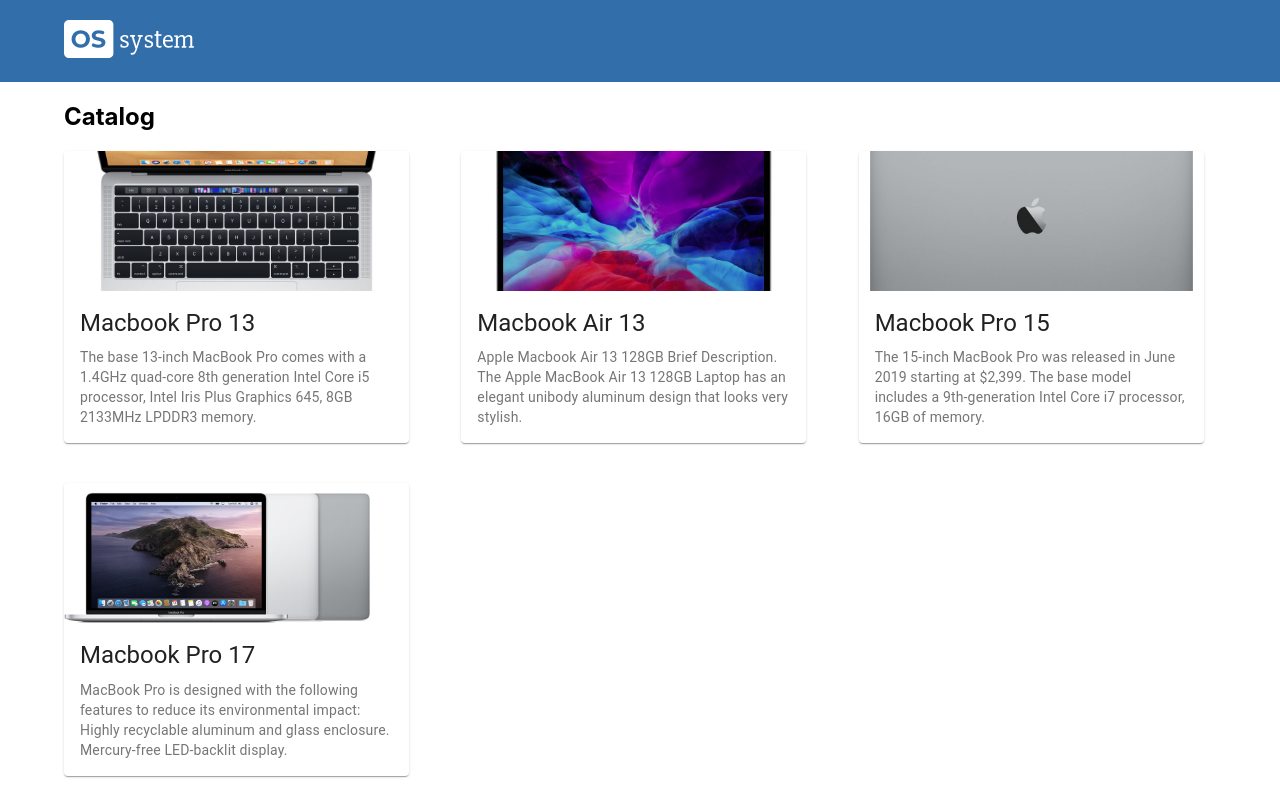
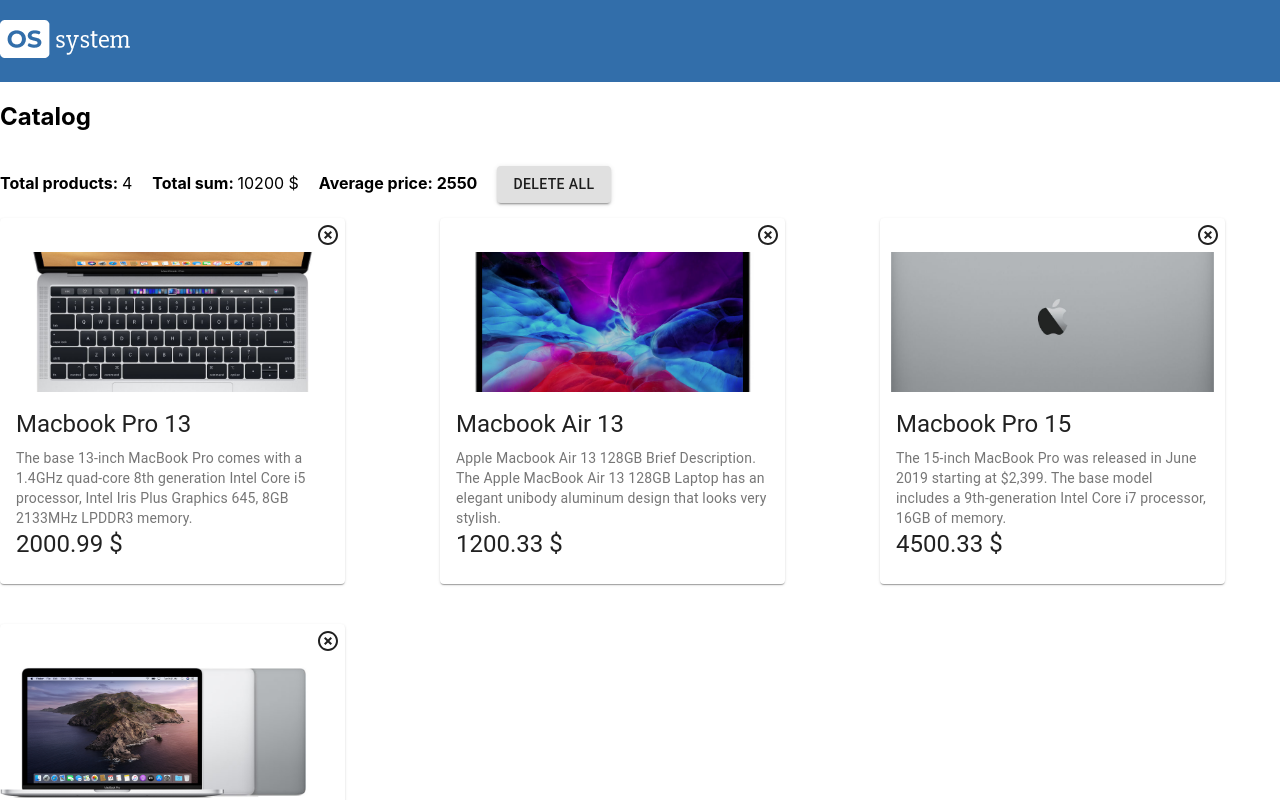
Before and after one commit to ArtyomZayarny/magaz, a React (Create React App) app: page / in a window 1280 px wide. Shown: the top 800 px of the page. Built offline with nearby package versions, Linux system fonts and the light colour scheme.

Commit message:
Fixed remove product card functional

```diff
--- a/package.json
+++ b/package.json
@@ -4,6 +4,7 @@
   "private": true,
   "dependencies": {
     "@material-ui/core": "^4.11.0",
+    "@material-ui/icons": "^4.9.1",
     "@testing-library/jest-dom": "^4.2.4",
     "@testing-library/react": "^9.3.2",
     "@testing-library/user-event": "^7.1.2",
--- a/src/catalog.json
+++ b/src/catalog.json
@@ -1,23 +1,31 @@
 {
   "products": [
       {
+        "id":"21",
         "name":"Macbook Pro 13",
         "img":"./images/pro13.jpg",
+        "price": "2000.99",
         "description": "The base 13-inch MacBook Pro comes with a 1.4GHz quad-core 8th generation Intel Core i5 processor, Intel Iris Plus Graphics 645, 8GB 2133MHz LPDDR3 memory."
     },
     {
+        "id":"22",
         "name":"Macbook Air 13",
         "img":"./images/air13.jpg",
+        "price": "1200.33",
         "description": "Apple Macbook Air 13 128GB Brief Description. The Apple MacBook Air 13 128GB Laptop has an elegant unibody aluminum design that looks very stylish."
     },
     {
+        "id":"23",
         "name":"Macbook Pro 15",
         "img":"./images/pro15.jpg",
+        "price": "4500.33",
         "description": "The 15-inch MacBook Pro was released in June 2019 starting at $2,399. The base model includes a 9th-generation Intel Core i7 processor, 16GB of memory."
     },
     {
+        "id":"24",
         "name":"Macbook Pro 17",
         "img":"./images/pro17.jpg",
+        "price": "2500.99",
         "description": "MacBook Pro is designed with the following features to reduce its environmental impact: Highly recyclable aluminum and glass enclosure. Mercury-free LED-backlit display."
     }
 ]
--- a/src/components/Catalog/Catalog.jsx
+++ b/src/components/Catalog/Catalog.jsx
@@ -1,24 +1,13 @@
 import React from 'react';
+import ProductList from '../ProductList/ProductList'
 import styles from './Catalog.module.css';
-import catalog from '../../catalog.json';
-import ProductCard from '../Product/ProductCard';
-
 
 export default function Catalog() {
+
     return (
         <div className={styles.container}>
             <h2 className={styles.title}>Catalog</h2>
-            <ul className={styles.grid}>
-                { catalog.products.map( (product,index) => {
-                    return  <li key={index}>
-                                <ProductCard
-                                    imgUrl={product.img}
-                                    name={product.name}
-                                    description={product.description}/>
-                            </li>
-                    })
-                }
-            </ul>
+            <ProductList/>
         </div>
     )
 }
--- a/src/components/Catalog/Catalog.module.css
+++ b/src/components/Catalog/Catalog.module.css
@@ -1,13 +1,8 @@
 .container {
-    max-width: 90%;
+    max-width: 1440px;
     margin:0 auto
 }
 .title {
     margin: 0;
     padding:20px 0;
 }
-.grid {
-    display: grid;
-    grid-template-columns: repeat(3,1fr);
-    grid-gap: 40px;
-}
--- a/src/components/Header/Header.module.css
+++ b/src/components/Header/Header.module.css
@@ -3,6 +3,6 @@
     padding:20px 0;
 }
 .container {
-    max-width: 90%;
+    max-width: 1440px;
     margin: 0 auto;
 }
--- a/src/components/Product/ProductCard.jsx
+++ b/src/components/Product/ProductCard.jsx
@@ -5,6 +5,8 @@
 import CardContent from '@material-ui/core/CardContent';
 import CardMedia from '@material-ui/core/CardMedia';
 import Typography from '@material-ui/core/Typography';
+import HighlightOffIcon from '@material-ui/icons/HighlightOff';
+import styles from './ProductCard.module.css'
 
 const useStyles = makeStyles({
   root: {
@@ -15,16 +17,18 @@
   },
 });
 
-export default function ProductCard({name,description,imgUrl, ...props}) {
+export default function ProductCard({id,name,description,price,imgUrl,deleteProduct, ...props}) {
   const classes = useStyles();
 
   return (
     <Card className={classes.root}>
+        <div className={styles.btnArea}>
+          <HighlightOffIcon className={styles.delete} onClick={() =>{deleteProduct(id)}}/>
+        </div>
       <CardActionArea>
         <CardMedia
           className={classes.media}
           image={imgUrl}
-          title={NamedNodeMap}
         />
         <CardContent>
           <Typography gutterBottom variant="h5" component="h2">
@@ -33,6 +37,9 @@
           <Typography variant="body2" color="textSecondary" component="p">
               {description}
           </Typography>
+          <Typography gutterBottom variant="h5" component="h2">
+              {price} $
+          </Typography>
         </CardContent>
       </CardActionArea>
     </Card>
--- /dev/null
+++ b/src/components/Product/ProductCard.module.css
@@ -0,0 +1,10 @@
+.delete:hover {
+    cursor:pointer;
+}
+.delete {
+    margin: 5px;
+}
+.btnArea {
+    display: flex;
+    justify-content: flex-end;
+}
--- /dev/null
+++ b/src/components/ProductList/ProductList.jsx
@@ -0,0 +1,61 @@
+import React, {useState, useEffect} from 'react';
+import ProductCard from '../Product/ProductCard';
+import catalog from '../../catalog.json';
+import styles from './ProductList.module.css';
+import Button from '@material-ui/core/Button';
+
+export default function ProductList() {
+    const [data,setData] = useState({
+        products:[],
+    })
+
+    useEffect( () => {
+        if(data.products.length === 0) {
+            setData({...data,products:catalog.products})
+        }
+    }, []);
+   const deleteProduct = (id) => {
+        setData({...data,products:data.products.filter( product => product.id !== id)})
+   }
+   const calcTotalSum = (products) => {
+        let totalSum = 0;
+        const reducer = (accumulator, currentValue) => accumulator + parseInt(currentValue.price);
+        return products.reduce(reducer,0)
+   }
+   const calcAveragePrice = (products) => {
+        const totalSum = calcTotalSum(products);
+        const amount = products.length;
+        const average = +(totalSum / amount).toFixed(2);
+        return average;
+   }
+
+    return (
+        <>
+        {data.products.length > 0 ?
+        <>
+            <div className={styles.general}>
+                <span className={styles.generalItem}><b>Total products: </b>{data.products.length}</span>
+                <span className={styles.generalItem}><b>Total sum: </b>{calcTotalSum(data.products)} $</span>
+                <span className={styles.generalItem}><b>Average price: {calcAveragePrice(data.products)}</b></span>
+                <Button className={styles.delete} variant="contained" onClick={() => {setData({...data,products:[]})} }>Delete All</Button>
+            </div>
+            <ul className={styles.grid}>
+                        {data.products.map( (product) => {
+                        return  <li key={product.id}>
+                                    <ProductCard
+                                        id={product.id}
+                                        imgUrl={product.img}
+                                        name={product.name}
+                                        price={product.price}
+                                        deleteProduct={deleteProduct}
+                                        description={product.description}/>
+                                </li>
+                        })
+                    }
+                </ul>
+            </>
+            : <h2>There is no products at this catalog</h2>
+            }
+        </>
+    )
+}
--- /dev/null
+++ b/src/components/ProductList/ProductList.module.css
@@ -0,0 +1,18 @@
+.grid {
+    display: grid;
+    grid-template-columns: repeat(3,1fr);
+    grid-gap: 40px;
+}
+.general {
+    padding:15px 0;
+}
+.generalItem:first-child{
+    margin-left: 0;
+}
+.generalItem {
+    display:inline-block;
+    margin-left: 20px;
+}
+.general .delete {
+    margin-left: 20px;
+}
```
Also changed, not shown: 1 other file (tests, documents, lock files or other folders).
